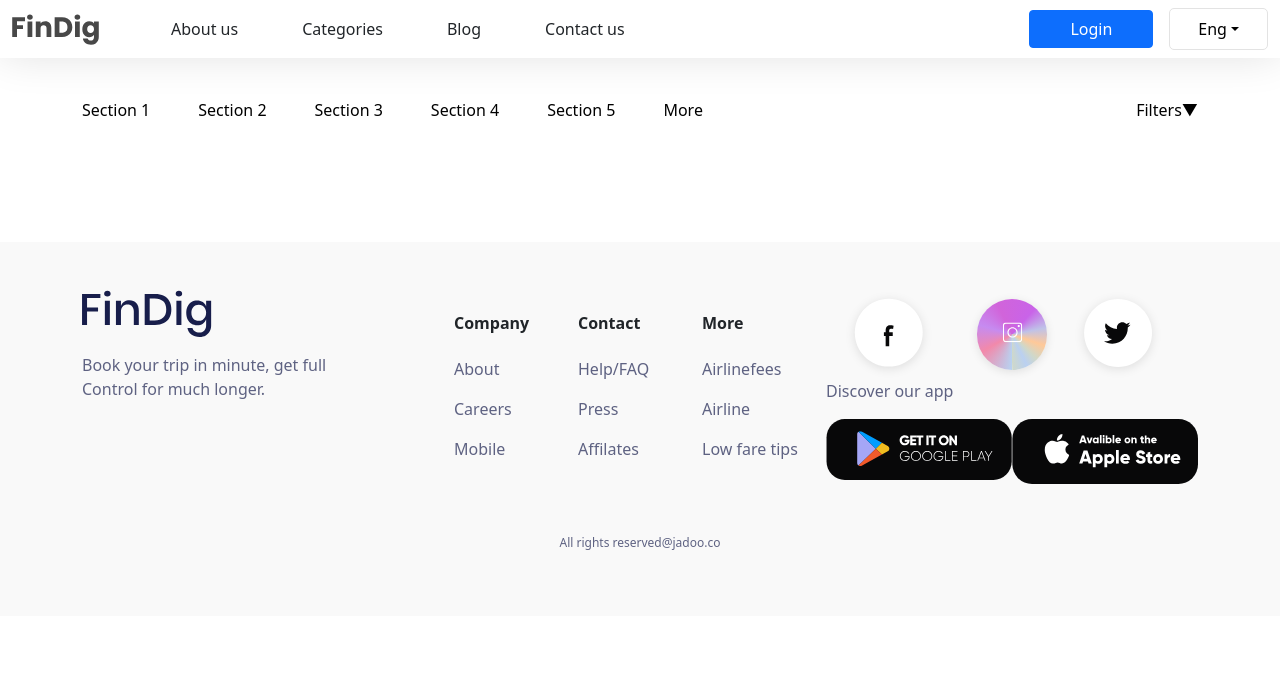
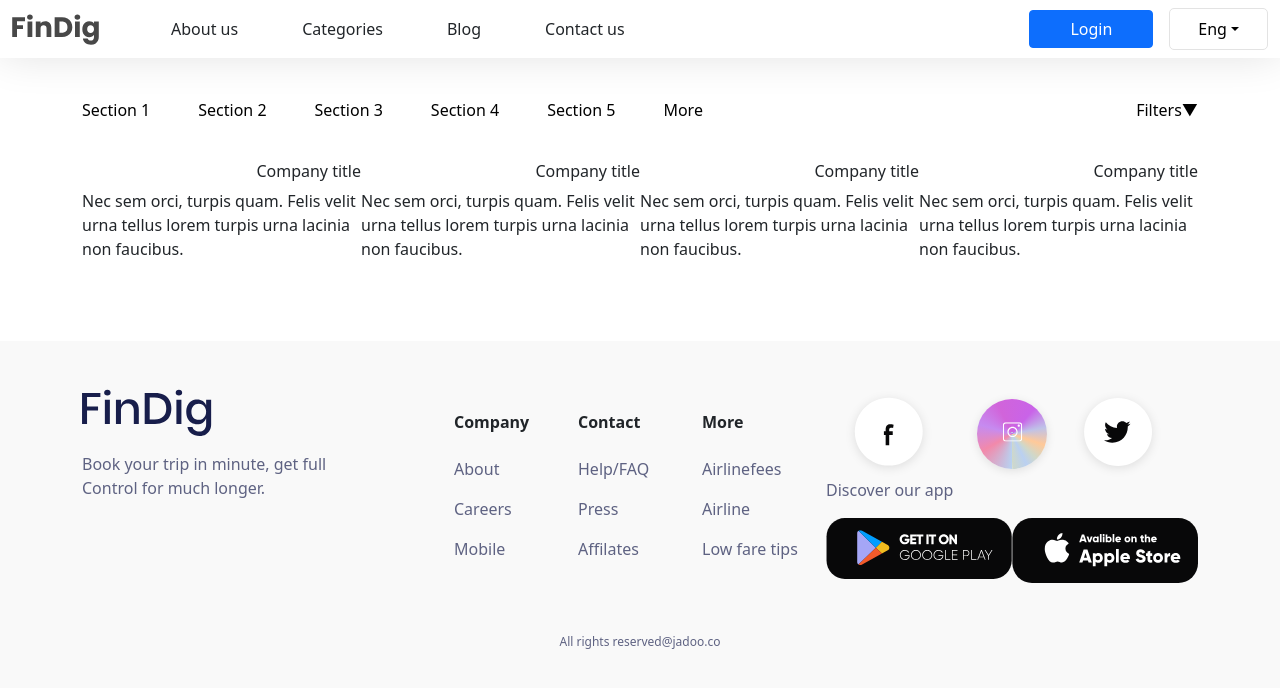
Before and after one commit to OksanaCoder/finDig, a React app: page /companies in a window 1280 px wide. Shown: the top 688 px of the page. Built offline with nearby package versions, Linux system fonts and the light colour scheme.

Commit message:
Make array

```diff
--- a/src/components/Companies/companies.js
+++ b/src/components/Companies/companies.js
@@ -1,26 +1,26 @@
-export const companies = {
-  1: {
+export const companies = [
+  {
     title: "Company title",
     text: "Nec sem orci, turpis quam. Felis velit urna tellus lorem turpis urna lacinia non faucibus.",
     price: 10000,
     img: "@assets/images/1.svg",
   },
-  2: {
+  {
     title: "Company title",
     text: "Nec sem orci, turpis quam. Felis velit urna tellus lorem turpis urna lacinia non faucibus.",
     price: 10000,
     img: "@assets/images/2.svg",
   },
-  3: {
+  {
     title: "Company title",
     text: "Nec sem orci, turpis quam. Felis velit urna tellus lorem turpis urna lacinia non faucibus.",
     price: 10000,
     img: "@assets/images/3.svg",
   },
-  4: {
+  {
     title: "Company title",
     text: "Nec sem orci, turpis quam. Felis velit urna tellus lorem turpis urna lacinia non faucibus.",
     price: 10000,
     img: "@assets/images/4.svg",
   },
-};
+];
```
